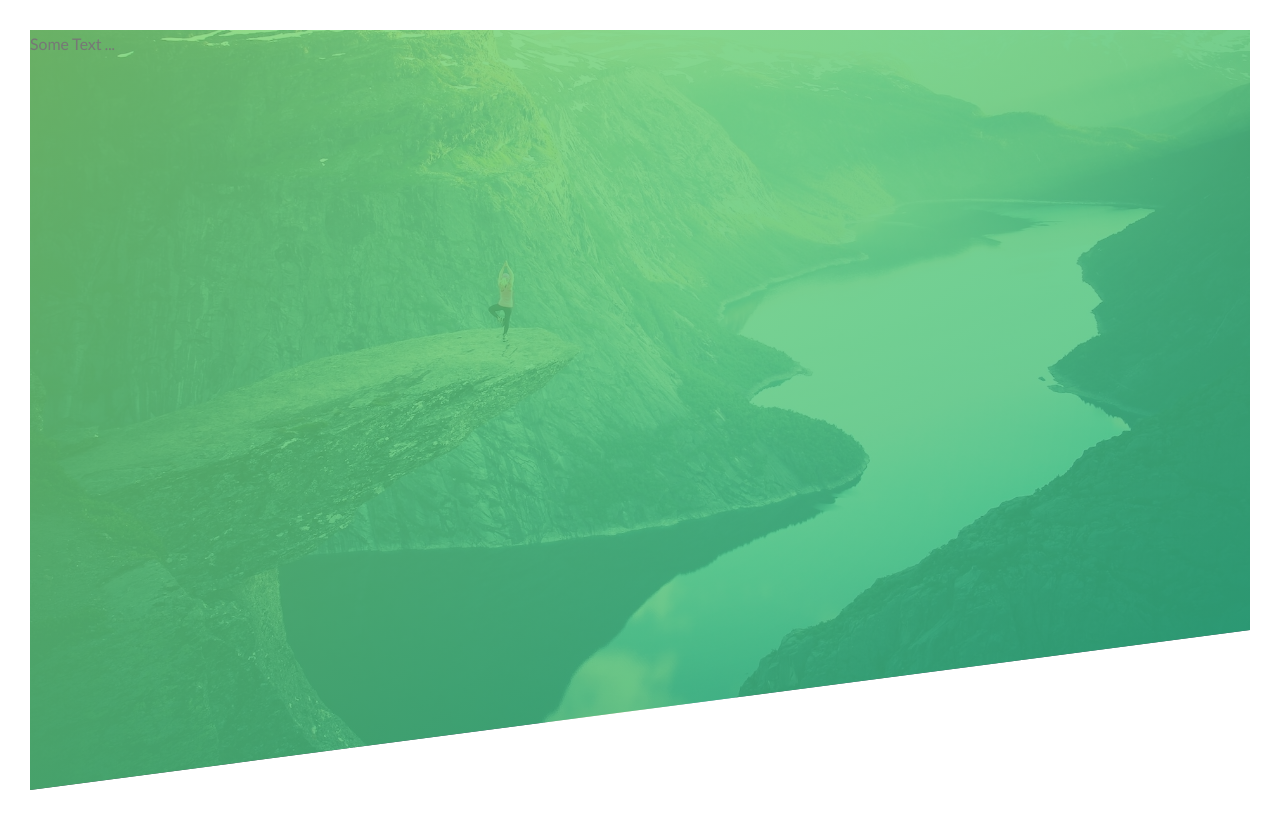
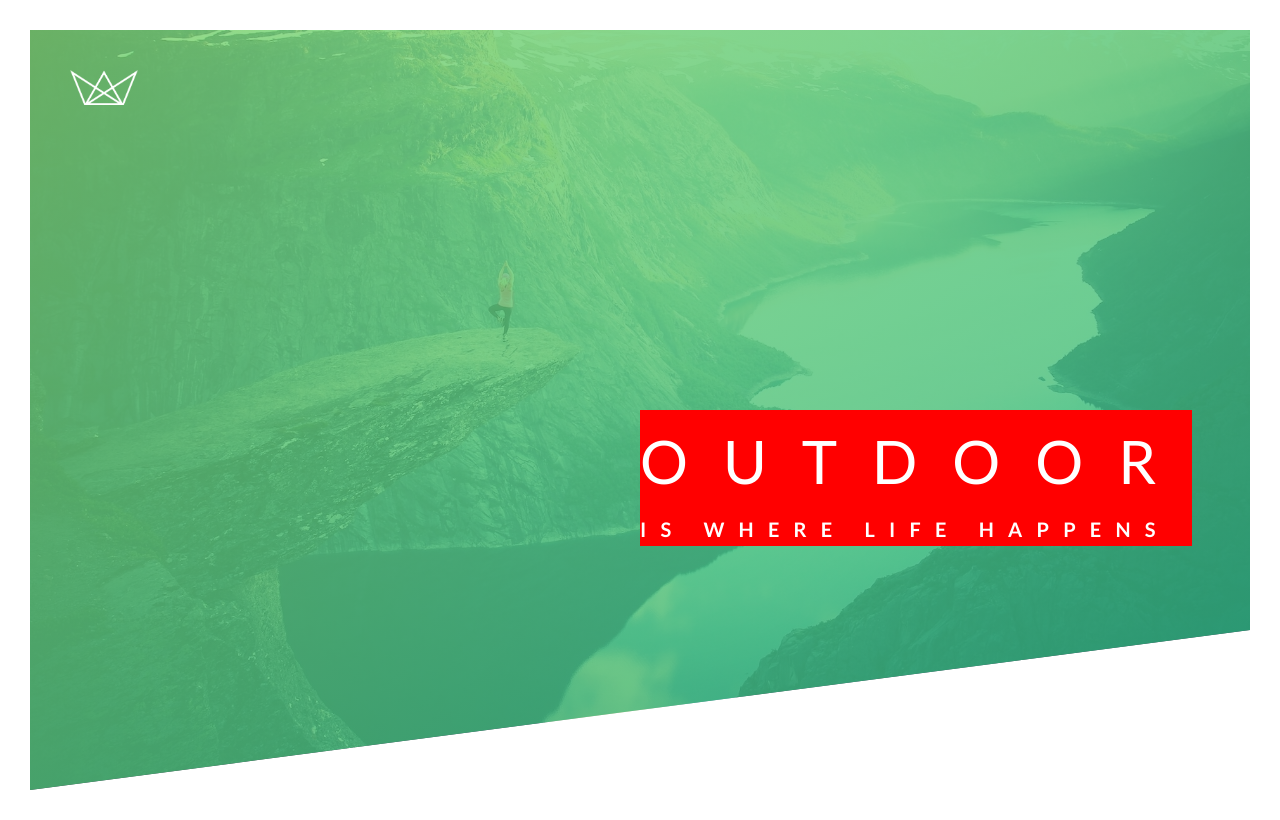
Before and after one commit to mahsumon/Natours, a plain HTML site: page index.html in a window 1280 px wide. Drawn offline with Linux system fonts and the light colour scheme.

Commit message:
2nd part of header

```diff
--- a/css/style.css
+++ b/css/style.css
@@ -29,5 +29,42 @@ body {
     url(../img/hero.jpg);
   background-size: cover;
   background-position: top;
+  position: relative;
   clip-path: polygon(0 0, 100% 0, 100% 75vh, 0% 100%);
 }
+
+.logo-box {
+  position: absolute;
+  top: 40px;
+  left: 40px;
+}
+
+.logo {
+  height: 35px;
+}
+
+.text-box {
+  position: absolute;
+  top: 50%;
+  left: 50%;
+  background-color: red;
+}
+
+.heading-primary {
+  color: #fff;
+  text-transform: uppercase;
+}
+
+.heading-primary-main {
+  display: block;
+  font-size: 60px;
+  font-weight: 400;
+  letter-spacing: 35px;
+}
+
+.heading-primary-sub {
+  display: block;
+  font-size: 20px;
+  font-weight: 700;
+  letter-spacing: 14.2px;
+}
--- a/index.html
+++ b/index.html
@@ -13,6 +13,17 @@
     <title>Natours | Exciting tours for adventourous people</title>
   </head>
   <body>
-    <header class="header">Some Text ...</header>
+    <header class="header">
+      <div class="logo-box">
+        <img src="img/logo-white.png" alt="logo" class="logo" />
+      </div>
+
+      <div class="text-box">
+        <h1 class="heading-primary">
+          <span class="heading-primary-main">Outdoor</span>
+          <span class="heading-primary-sub">is where life happens</span>
+        </h1>
+      </div>
+    </header>
   </body>
 </html>
```
